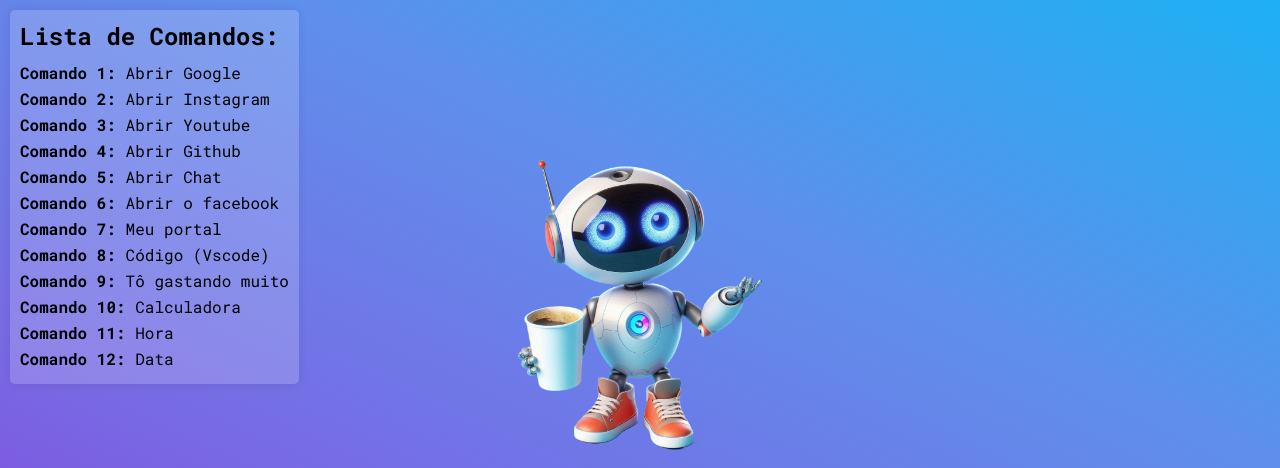
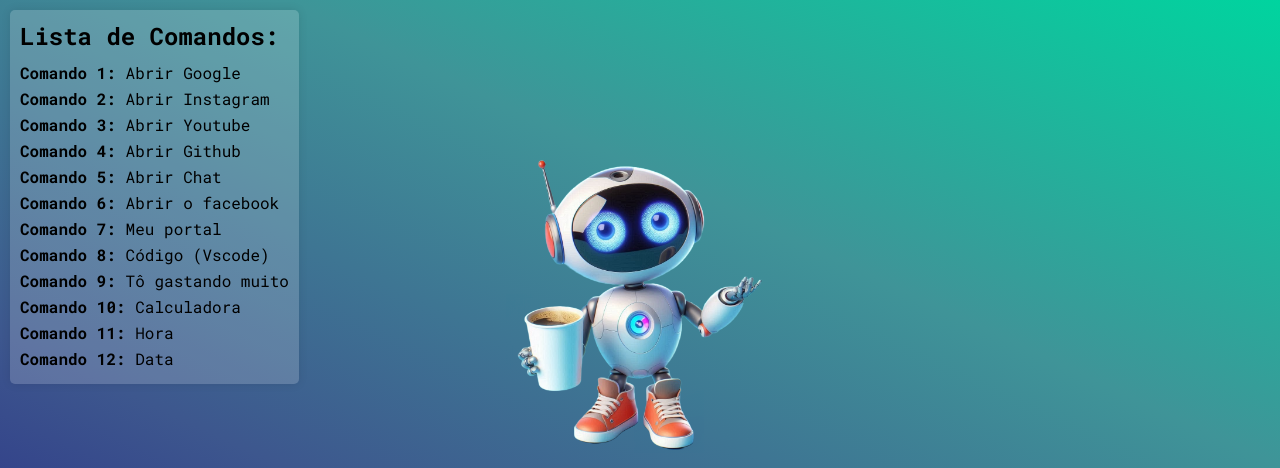
Before and after one commit to Inojoza28/IoT, a plain HTML site: page index.html in a window 1280 px wide. Shown: the top 468 px of the page. Drawn offline with Linux system fonts and the light colour scheme.

Commit message:
Add files via upload

```diff
--- a/style.css
+++ b/style.css
@@ -10,7 +10,7 @@
     min-height: 100vh;
     position: relative;
     width: 100%;
-    background-image: linear-gradient(25deg, #863ddc, #786ae4, #5f8fec, #1db1f3);
+    background-image: linear-gradient(25deg, #1f1782, #3d578e, #3f9498, #00d49f);
     display: flex;
     flex-direction: column;
     align-items: center;
```
